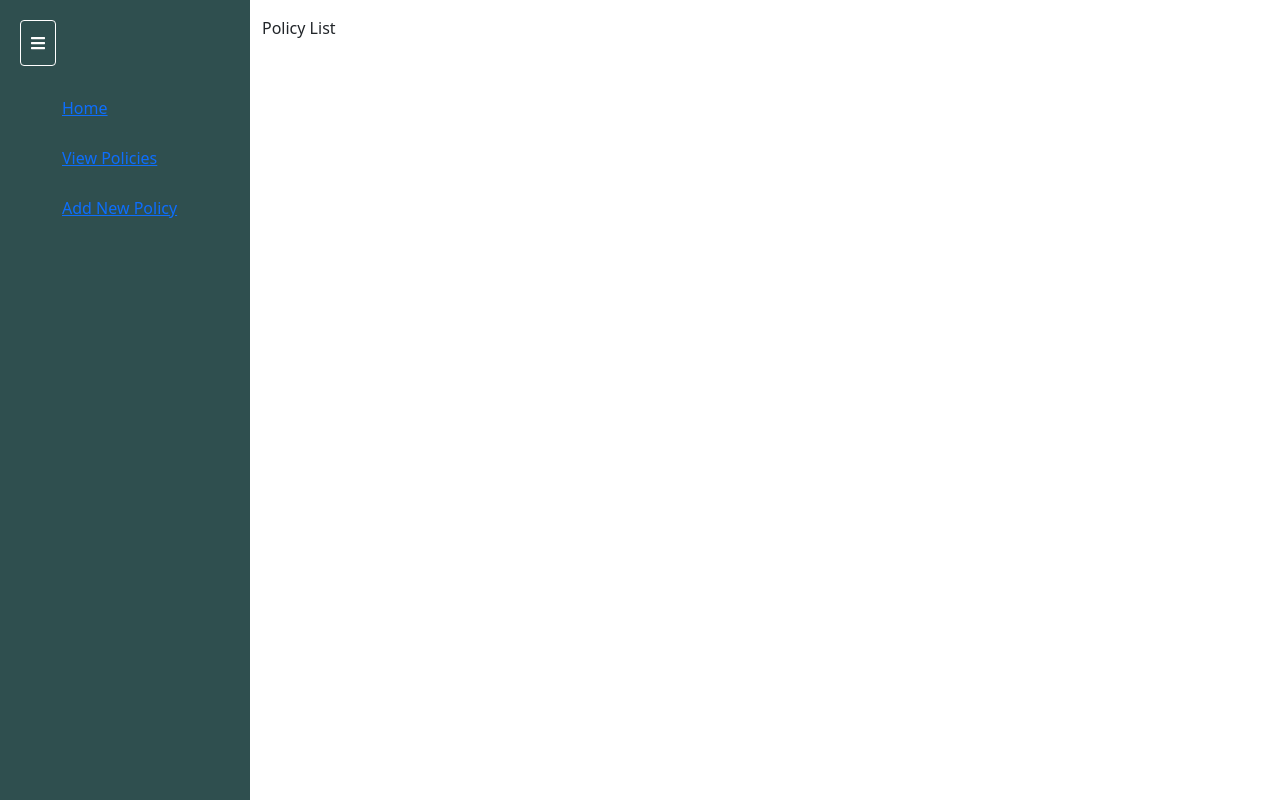
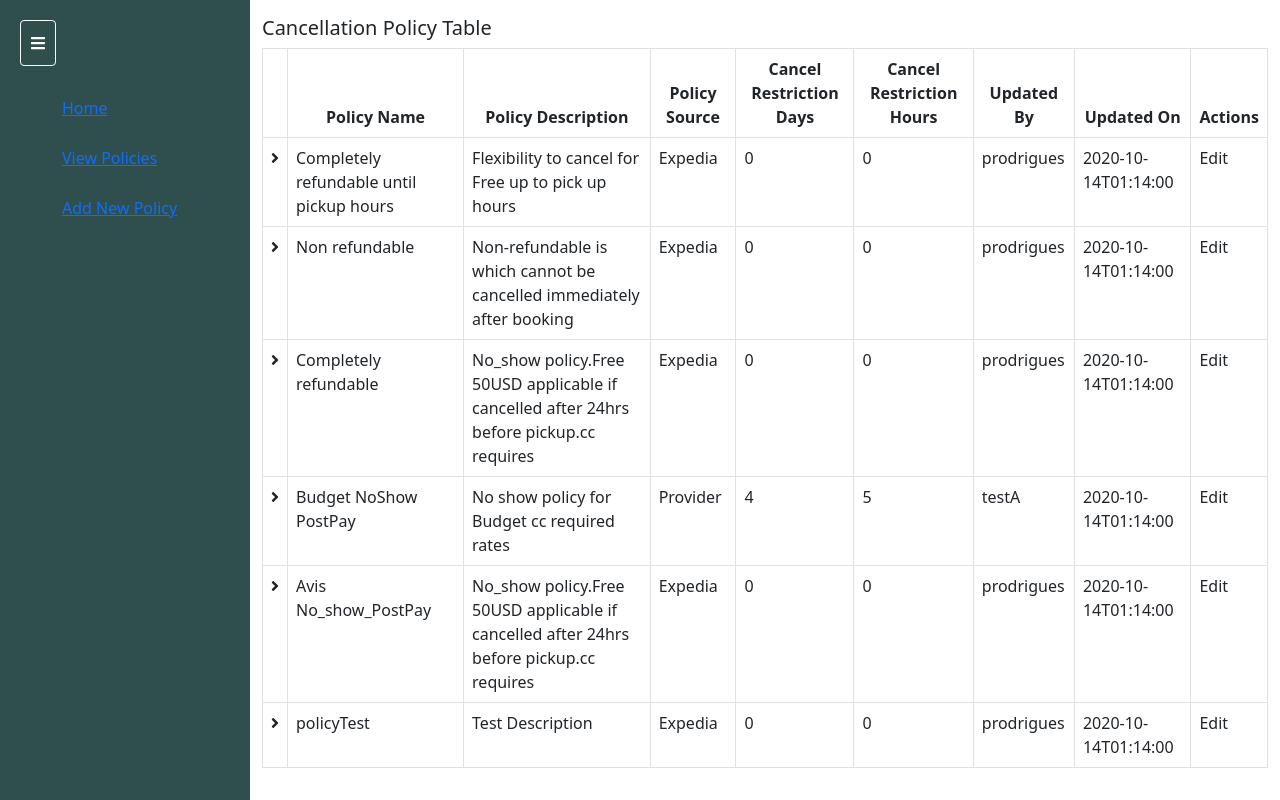
Before and after one commit to elsajune/CancellationPolicyManagement, a React (Create React App) app in the folder ReactAppFile/react-app/: page / in a window 1280 px wide. Built offline with nearby package versions, Linux system fonts and the light colour scheme.

Commit message:
Edit to displaying Cancellation Table

```diff
--- a/ReactAppFile/react-app/src/components/CancellationPolicyList.js
+++ b/ReactAppFile/react-app/src/components/CancellationPolicyList.js
@@ -1,2 +1,104 @@
-const CancellationPolicyList = () =>{return(<div>Policy List</div>);}
-export default CancellationPolicyList;
+import React, { useEffect, useState } from "react";
+import { useDispatch, useSelector } from "react-redux";
+import { FontAwesomeIcon } from "@fortawesome/react-fontawesome";
+import {
+    retrievePolicy,
+} from "../actions/actioncreator";
+import data from "../data.json";
+import { Link } from "react-router-dom";
+import { faAngleRight, faAngleDown } from "@fortawesome/free-solid-svg-icons";
+
+const CancellationPolicyList = () => {
+
+    const [showRules, setShowRules] = useState(false);
+    const [icon, setIcon] = useState("faAngleRight")
+    // const policies = data; /*useSelector(state => state.policies);*/
+    const dispatch = useDispatch();
+
+
+    //wHY empty array ?
+    /*useEffect(() => {
+        dispatch(retrievePolicy());
+    }, []);*/
+
+
+    const handleArrowClick = () => {
+        if (icon === "faAngleRight") {
+            setIcon("faAngleDown");
+            setShowRules(true);
+        } else {
+            setIcon("faAngleRight");
+            setShowRules(false);
+        }
+    }
+
+    //UI Part add search
+    return (
+        <div>
+            <h5>Cancellation Policy Table</h5>
+            {data.policies ? (
+                <table className="table table-bordered" >
+                    <thead >
+                        <tr style={{ textAlign: "center" }}>
+                            <th scope="col"></th>
+                            <th scope="col">Policy Name</th>
+                            <th scope="col">Policy Description</th>
+                            <th scope="col">Policy Source</th>
+                            <th scope="col">Cancel Restriction Days</th>
+                            <th scope="col">Cancel Restriction Hours</th>
+                            <th scope="col">Updated By</th>
+                            <th scope="col">Updated On</th>
+                            <th scope="col">Actions</th>
+                        </tr>
+                    </thead>
+                    <tbody>
+                        {data.policies.map((policy) => {
+                            console.log(policy);
+                            return (
+                                <tr>
+                                    <td><FontAwesomeIcon onClick={handleArrowClick} icon={faAngleRight} /></td>
+                                    <td>{policy.policyName}</td>
+                                    <td>{policy.policyDescription}</td>
+                                    <td>{policy.policySource}</td>
+                                    <td>{policy.policyCancelRestrictionDays}</td>
+                                    <td>{policy.policyCancelRestrictionHours}</td>
+                                    <td>{policy.policyUpdatedBy}</td>
+                                    <td>{policy.policyUpdatedOn}</td>
+                                    <td>Edit</td>
+
+
+                                    {
+                                        showRules && (<td style ={{display: "tableRow"}}
+                                            >
+                                        <table className="table table-bordered" >
+                                            <thead >
+                                                <tr style={{ textAlign: "center" }}>
+                                                    <th scope="col"></th>
+                                                    <th scope="col">Policy Name</th>
+                                                    <th scope="col">Policy Description</th>
+                                                    <th scope="col">Policy Source</th>
+                                                    <th scope="col">Cancel Restriction Days</th>
+                                                    <th scope="col">Cancel Restriction Hours</th>
+                                                    <th scope="col">Updated By</th>
+                                                    <th scope="col">Updated On</th>
+                                                    <th scope="col">Actions</th>
+                                                </tr>
+                                            </thead>
+                                            <tbody></tbody>
+                                            </table>
+                                            </td>
+                                            )
+                                    }
+                               </tr>
+                                            );
+                        })
+                        }
+                    </tbody>
+                </table>) : (<p className="d-flex justify-content-center">The policy table is empty</p>)
+            }
+        </div>
+                    );
+
+};
+
+                    export default CancellationPolicyList;
```
